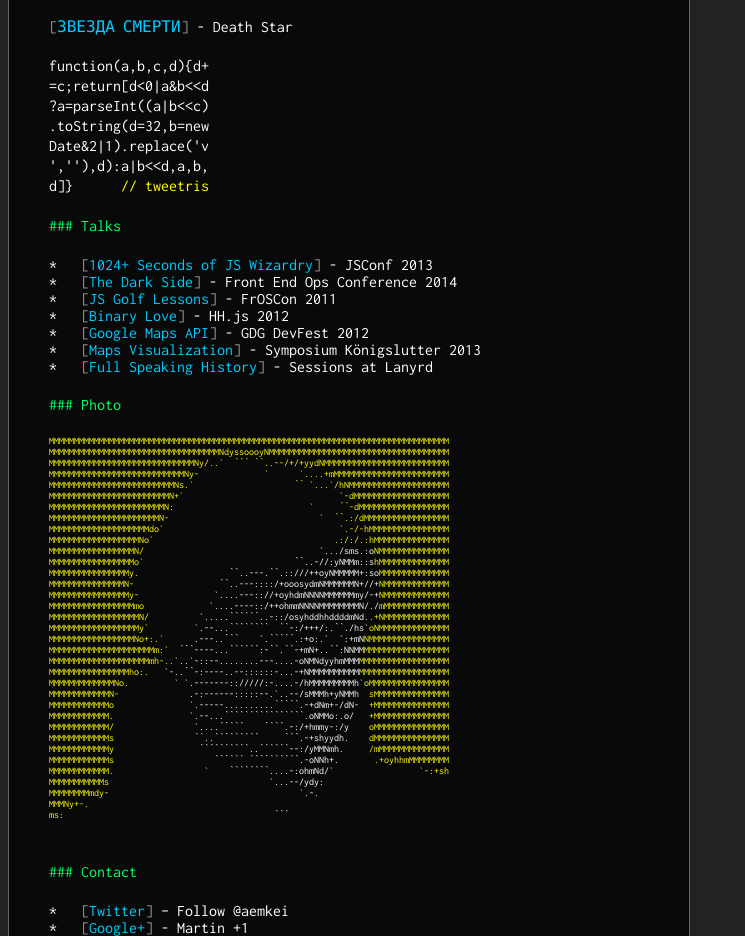
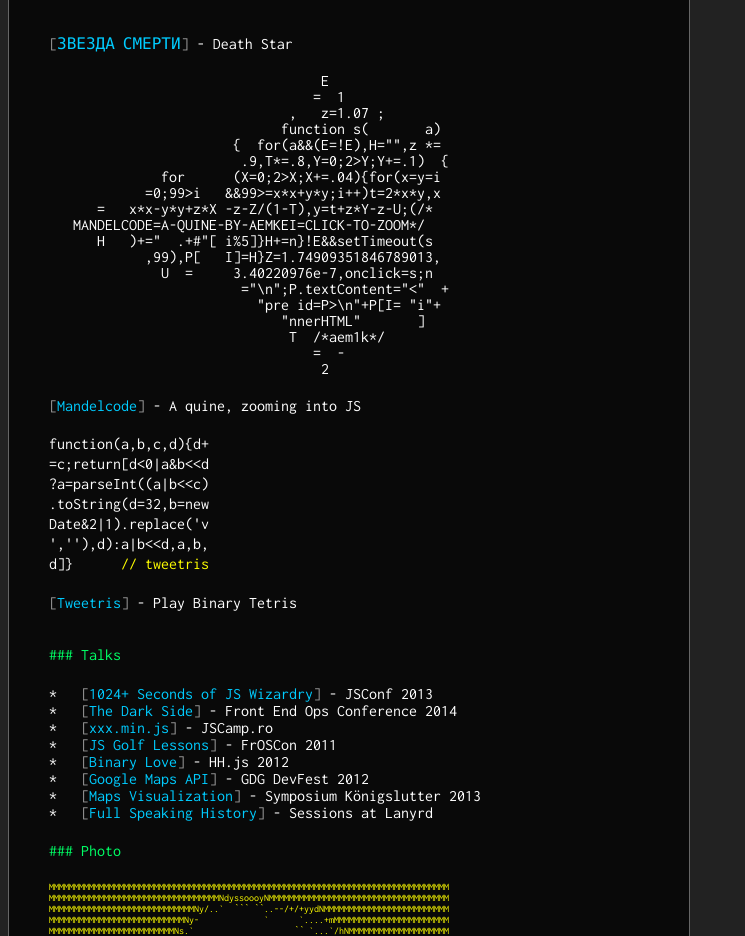
Before and after one commit to aemkei/aemkei.github.io, a plain HTML site: page index.html in a window 1280 px wide. Shown: the part 1294-2230 px from the top of the page, without its empty margins (0-745 px from the left). Drawn offline with Linux system fonts and the light colour scheme.

Commit message:
Add links to JSCamp.ro.

```diff
--- a/index.html
+++ b/index.html
@@ -31,10 +31,11 @@
     <h3>Projects</h3>
     <ul>
       <li><a href="/world">Hello World 1K</a> - Spinning globe embedded in JavaScript code</li>
+      <li><a href="http://www.jsfuck.com/">JSFuck.com</a> - Write any JavaScript with 6 Characters: []()!+</li>
       <li><a href="/deathstar">ЗВЕЗДА СМЕРТИ - Death Star</a> 666 bytes ASCII art XSS attack</li>
-      <li><a href="http://www.jsfuck.com/">JSFuck.com</a> - Write any JavaScript with 6 Characters: []()!+</li>
+      <li><a href="/mandelcode">Mandelcode</a> – A quine zooming into the limits of JS</li>
+      <li><a href="https://gist.github.com/aemkei/1672254">Binary Tetris</a> - Tetris in 140 bytes of JavaScript</li>
       <li><a href="https://github.com/aemkei/fishbone.js">fishbone.js</a> – A super lightweight (½kb) JavaScript library</li>
-      <li><a href="https://gist.github.com/aemkei/1672254">Binary Tetris</a> - Tetris in 140 bytes of JavaScript</li>
       <li><a href="https://ubilabs.github.io/geocomplete/">$.geocomplete()</a> - jQuery Places AutoComplete</li>
       <li><a href="https://github.com/ubilabs/google-maps-api-threejs-layer">Three.js Layer</a> - WebGL overlays for the Google Maps API</li>
       <li><a href="https://npmjs.org/package/stagger">Stagger</a> – NPM package to handle request rates</li>
@@ -63,7 +64,7 @@ it(B = "\\\\")./*<b>           G####B" #       </b>*/join(B+B).split\
 +61*y-1]).fontcolor/*<b>         TP         </b>*/(/\\w/.test(S)&&"#\
 03B");document.body.innerHTML=p+=B+"\\n"}setTimeout(z)')//
 </pre>
-<a class="globe" href="/world">Spin the globe</a>
+<a class="globe" href="/world">Spin the globe</a> - Hello World 1K
 
 <pre id="deathstar">
                    Зв
@@ -89,6 +90,33 @@ it(B = "\\\\")./*<b>           G####B" #       </b>*/join(B+B).split\
 </pre>
 <a class="globe" href="/deathstar">ЗВЕЗДА СМЕРТИ</a> - Death Star
 
+
+
+<pre id="mandel">
+                                  E
+                                 =  1
+                              ,   z=1.07 ;
+                             function s(       a)
+                       {  for(a&&(E=!E),H="",z *=
+                        .9,T*=.8,Y=0;2>Y;Y+=.1)  {
+              for      (X=0;2>X;X+=.04){for(x=y=i
+            =0;99>i   &&99>=x*x+y*y;i++)t=2*x*y,x
+      =   x*x-y*y+z*X -z-Z/(1-T),y=t+z*Y-z-U;(/*
+   MANDELCODE=A-QUINE-BY-AEMKEI=CLICK-TO-ZOOM*/
+      H   )+="  .+#"[ i%5]}H+=n}!E&&setTimeout(s
+            ,99),P[   I]=H}Z=1.74909351846789013,
+              U  =     3.40220976e-7,onclick=s;n
+                        ="\n";P.textContent="<"  +
+                          "pre id=P>\n"+P[I= "i"+
+                             "nnerHTML"       ]
+                              T  /*aem1k*/
+                                 =  -
+                                  2
+</pre>
+
+<a class="globe" href="/mandelcode">Mandelcode</a> - A quine, zooming into JS
+
+
 <pre>
 function(a,b,c,d){d+
 =c;return[d&lt;0|a&b&lt;&lt;d
@@ -99,10 +127,17 @@ Date&2|1).replace('v
 d]}      <b>// tweetris</b>
 </0|a&b<<d></pre>
 
+<a class="globe" href="http://jsbin.com/egiqul/195">Tweetris</a> - Play Binary Tetris
+
+<br>
+<br>
+<br>
+
     <h3>Talks</h3>
     <ul>
       <li><a href="http://2013.jsconf.eu/speakers/martin-kleppe-1024-seconds-of-js-wizardry.html">1024+ Seconds of JS Wizardry</a> - JSConf 2013</li>
       <li><a href="https://www.youtube.com/watch?v=SinHLo5J0dg">The Dark Side</a> - Front End Ops Conference 2014</li>
+      <li><a href="https://speakerdeck.com/aemkei/jscamp-dot-ro-minified-javascript-craziness">xxx.min.js</a> - JSCamp.ro</li>
       <li><a href="https://docs.google.com/a/ubilabs.net/present/view?id=dds45w4x_88gz75dkgn">JS Golf Lessons</a> - FrOSCon 2011</li>
       <li><a href="https://docs.google.com/presentation/d/1azRe7gmmfaGs_QMNIMm4NUoDylf0wXjdqGjj9wH4z-Q/present">Binary Love</a> - HH.js 2012</li>
       <li><a href="http://slideshare.net/aemkei/google-maps-api-devfest-karlsruhe">Google Maps API</a> - GDG DevFest 2012</li>
--- a/styles.css
+++ b/styles.css
@@ -264,6 +264,9 @@ pre#logo {
   line-height: 10px
 }
 
+#mandel {
+  line-height: 16px;
+}
 #globe {
   font-size: 13px;
   line-height: 15px;
```
